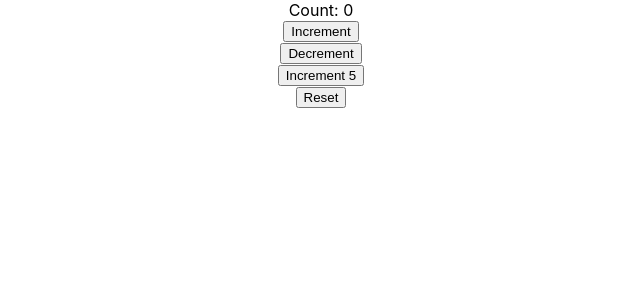
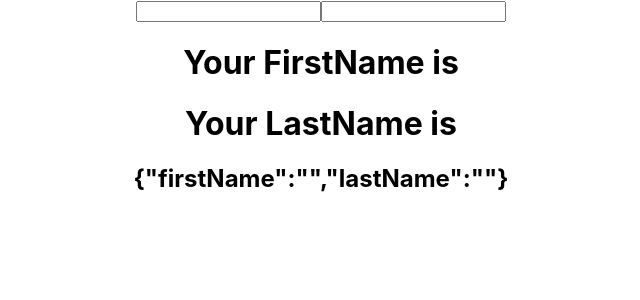
Before and after one commit to Pradeep712/React, a React (Create React App) app in the folder hello-world/: page / in a window 1280 px wide. Shown: the top 300 px of the page, without its empty margins (319-959 px from the left). Built offline with nearby package versions, Linux system fonts and the light colour scheme.

Commit message:
Step 33 ReactHook with Object using setter function

```diff
--- a/hello-world/src/App.js
+++ b/hello-world/src/App.js
@@ -1,12 +1,12 @@
 import React, { Component } from 'react';
 import './App.css';
-import HookCounterTwo from './component/HookCounterTwo';
+import HookCounterThree from './component/HookCounterThree';
 
 class App extends Component {
   render() {
     return (
       <div className='App'>
-        <HookCounterTwo />
+        <HookCounterThree />
       </div>
     )
   }
--- /dev/null
+++ b/hello-world/src/component/HookCounterThree.js
@@ -0,0 +1,23 @@
+import React, { useState } from 'react'
+
+function HookCounterThree() {
+    const [name, setName] = useState({ firstName: '', lastName: '' })
+    return (
+        <form>
+            {/* '...name spread the name.It copies every value from name and overrides firstName property ' */}
+            <input type="text"
+                value={name.firstName}
+                onChange={e => setName({ ...name, firstName: e.target.value })}
+            />
+            <input type="text"
+                value={name.lastName}
+                onChange={e => setName({ ...name, lastName: e.target.value })}
+            />
+            <h1>Your FirstName is {name.firstName}</h1>
+            <h1>Your LastName is {name.lastName}</h1>
+            <h2>{JSON.stringify(name)}</h2>
+        </form>
+    )
+}
+
+export default HookCounterThree
```
